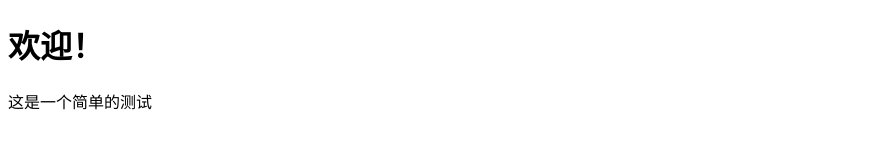
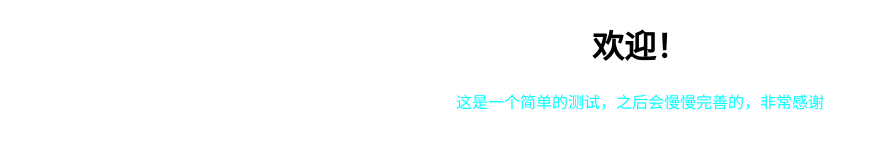
Before and after one commit to Lappland333/lappland333.github.io, a plain HTML site: page index.html in a window 1280 px wide. Shown: the whole page, without its empty margins (0-879 px from the left). Drawn offline with Linux system fonts and the light colour scheme.

Commit message:
Update index.html

```diff
--- a/index.html
+++ b/index.html
@@ -3,9 +3,15 @@
     <head>
         <meta http-equiv="Content-Type" content="text/html; charset=UTF-8">
     <title>Demo</title>
+    <style>
+        body{text-align: center;}
+    </style>
+
     </head>
  <body>
     <h1>欢迎！</h1>
-    <p>这是一个简单的测试</p>
+    <p style="color: aqua;font: size 20px;">
+        这是一个简单的测试，之后会慢慢完善的，非常感谢
+    </p>
 </body>
 </html>
```
